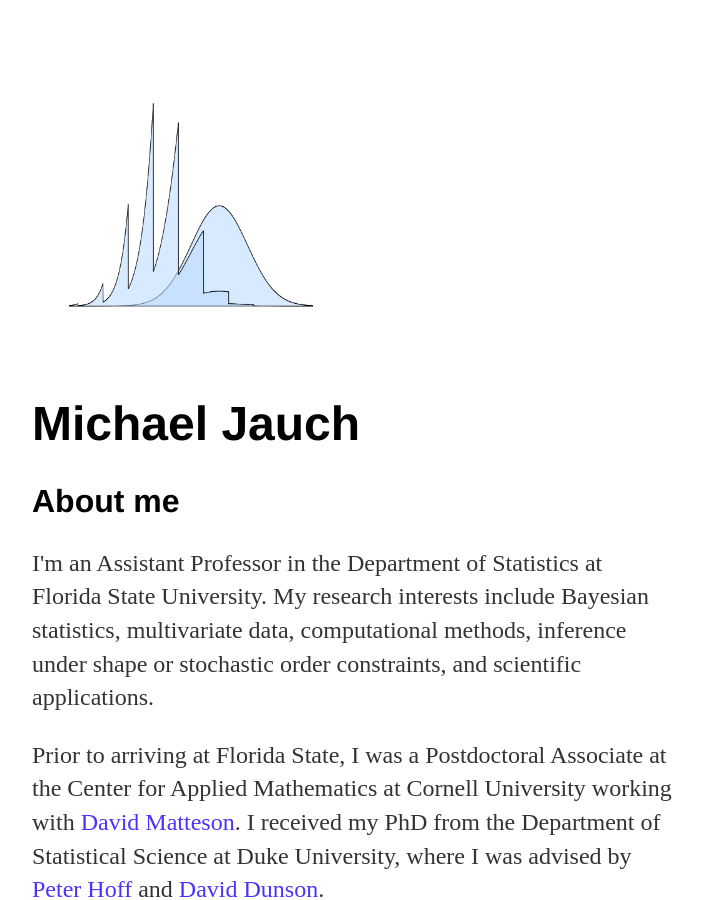
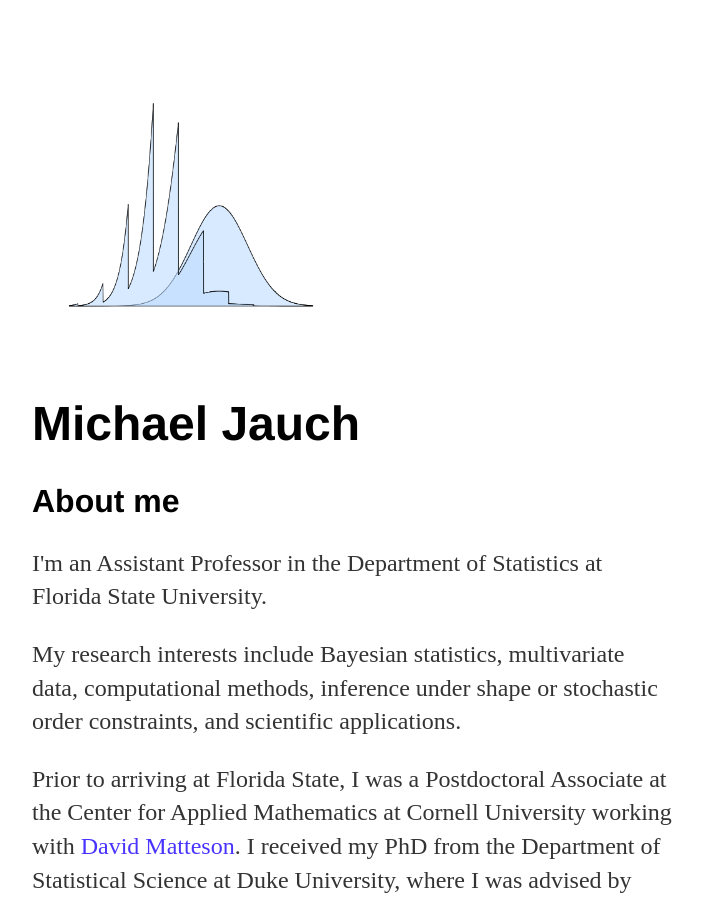
Before and after one commit to michaeljauch/michaeljauch.github.io, a Jekyll site: the page built from index.html, in a window 1280 px wide and 900 px high. Shown: the whole window, without its empty margins (288-990 px from the left). Built offline with Jekyll 4.4.1, drawn with Linux system fonts in a browser that asks for light colours.

Commit message:
split paragraph

```diff
--- a/index.html
+++ b/index.html
@@ -16,7 +16,9 @@ title: Michael Jauch
 	<h1>Michael Jauch</h1>
 	<h2>About me</h2>
 
-  <p> I'm an Assistant Professor in the Department of Statistics at Florida State University. My research interests include Bayesian statistics, multivariate data, computational methods, inference under shape or stochastic order constraints, and scientific applications.
+  <p> I'm an Assistant Professor in the Department of Statistics at Florida State University. </p>
+
+  <p> My research interests include Bayesian statistics, multivariate data, computational methods, inference under shape or stochastic order constraints, and scientific applications. </p>
 
   <p> Prior to arriving at Florida State, I was a Postdoctoral Associate at the Center for Applied Mathematics at Cornell University working with <a href="https://davidsmatteson.com/" style="color:#4833FF;">David Matteson</a>. I received my PhD from the Department of Statistical Science at Duke University, where I was advised by <a href="https://pdhoff.github.io/" style="color:#4833FF;">Peter Hoff</a> and <a href="https://stat.duke.edu/people/david-b-dunson" style="color:#4833FF;">David Dunson</a>. </p>
 
```
